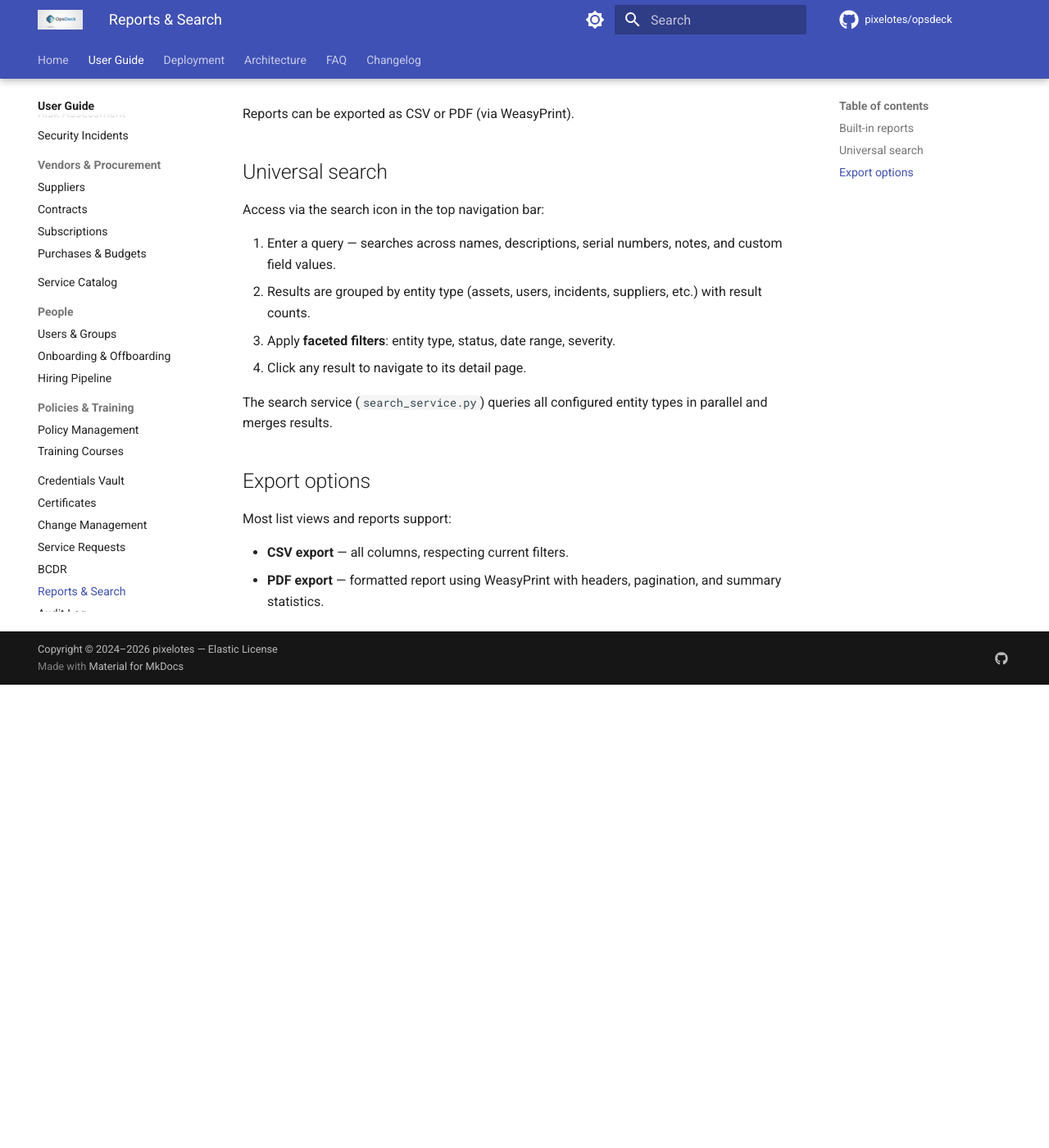
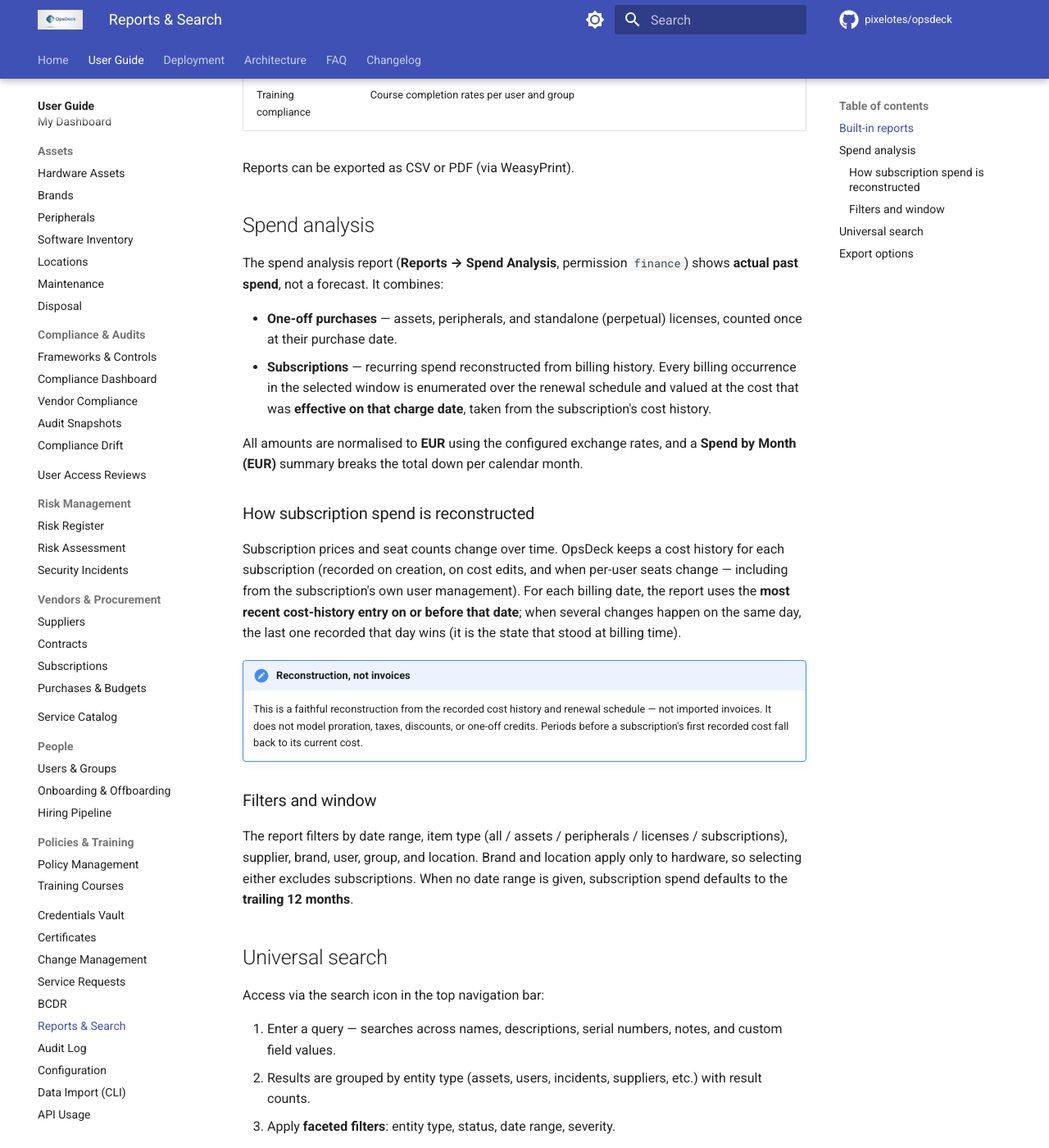
Before and after one commit to pixelotes/opsdeck-web, an MkDocs documentation site: the page built from docs-content/user-guide/reports.md, in a window 1280 px wide and 1400 px high, scrolled down 829 px. Shown: the whole window at 82% size. Built offline with MkDocs 1.6.1 and Material for MkDocs 9.7.7, drawn with Linux system fonts in a browser that asks for light colours; comment, search, counter and statistics services are not loaded; before the commit the page ends 1664 px from its top, so only the background shows below that; some of the changed text lies outside the part shown.

Commit message:
docs: document spend analysis (past actuals incl. subscription reconstruction)

```diff
--- a/docs-content/user-guide/reports.md
+++ b/docs-content/user-guide/reports.md
@@ -14,13 +14,34 @@ Available from **Reports** in the sidebar:
 | Asset reports | Distribution charts including an **Assets by Brand** breakdown |
 | Assets dashboard | Fleet analytics with **fleet distribution by brand** and a **breakdown rate by brand** chart (repair rate per manufacturer over 12 months) |
 | Compliance summary | Per-framework control status and evidence coverage |
-| Subscription forecast | 12-month renewal projection with cost breakdown |
+| Spend analysis | Actual (past) spend across assets, peripherals, standalone licenses and subscriptions, normalised to EUR — see below |
+| Subscription forecast | 12-month renewal projection with cost breakdown (this is the **future** view; spend analysis is the **past** view) |
 | UAR findings | Open findings across all comparisons |
 | Risk register | All risks with scoring, treatment, and status |
 | Certificate status | Certificates by expiry date |
 | Training compliance | Course completion rates per user and group |
 
 Reports can be exported as CSV or PDF (via WeasyPrint).
+
+## Spend analysis
+
+The spend analysis report (**Reports → Spend Analysis**, permission `finance`) shows **actual past spend**, not a forecast. It combines:
+
+- **One-off purchases** — assets, peripherals, and standalone (perpetual) licenses, counted once at their purchase date.
+- **Subscriptions** — recurring spend reconstructed from billing history. Every billing occurrence in the selected window is enumerated over the renewal schedule and valued at the cost that was **effective on that charge date**, taken from the subscription's cost history.
+
+All amounts are normalised to **EUR** using the configured exchange rates, and a **Spend by Month (EUR)** summary breaks the total down per calendar month.
+
+### How subscription spend is reconstructed
+
+Subscription prices and seat counts change over time. OpsDeck keeps a cost history for each subscription (recorded on creation, on cost edits, and when per-user seats change — including from the subscription's own user management). For each billing date, the report uses the **most recent cost-history entry on or before that date**; when several changes happen on the same day, the last one recorded that day wins (it is the state that stood at billing time).
+
+!!! note "Reconstruction, not invoices"
+    This is a faithful reconstruction from the recorded cost history and renewal schedule — not imported invoices. It does not model proration, taxes, discounts, or one-off credits. Periods before a subscription's first recorded cost fall back to its current cost.
+
+### Filters and window
+
+The report filters by date range, item type (all / assets / peripherals / licenses / subscriptions), supplier, brand, user, group, and location. Brand and location apply only to hardware, so selecting either excludes subscriptions. When no date range is given, subscription spend defaults to the **trailing 12 months**.
 
 ## Universal search
 
```
